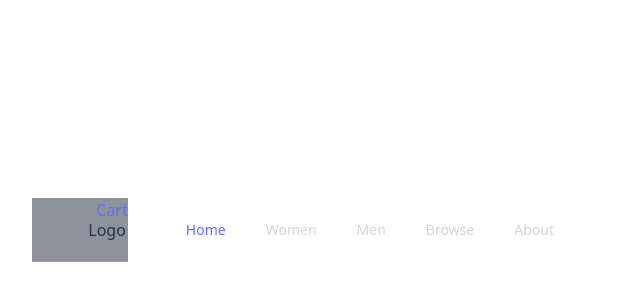
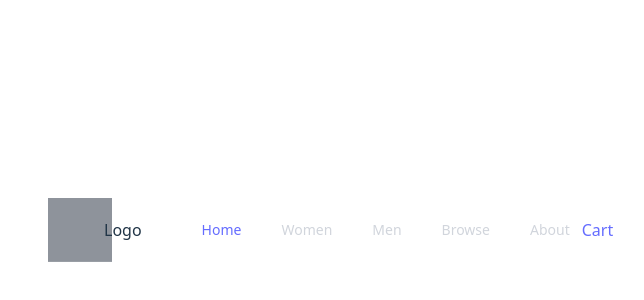
Before and after one commit to jauniew21/assign2, a React (Vite) app in the folder clothing-store-react-app/: page / in a window 1280 px wide. Shown: the part 170-470 px from the top of the page, without its empty margins (560-1204 px from the left). Built offline with nearby package versions, Linux system fonts and the light colour scheme.

Commit message:
cart fixes

```diff
--- a/clothing-store-react-app/src/components/header.jsx
+++ b/clothing-store-react-app/src/components/header.jsx
@@ -21,12 +21,11 @@ const Header = (props) => {
                         </div>
                     </div>
 
+                    <div>
+                        <Link to="/cart">Cart</Link>
+                    </div>
                 </div>
             </div>
-        </div>
-
-        <div>
-            <Link to="/cart">Cart</Link>
         </div>
     </div>)
 }
```
